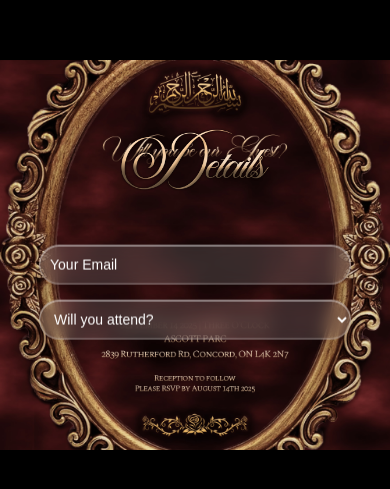
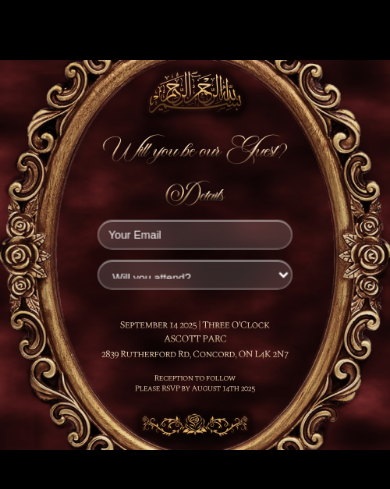
Before and after one commit to ibrazhassan/WeddingWebsite, a plain HTML site: page rsvp.html in a window 390 px wide. Shown: the part 167-656 px from the top of the page. Drawn offline with Linux system fonts and the light colour scheme.

Commit message:
Update rsvp.html

```diff
--- a/rsvp.html
+++ b/rsvp.html
@@ -146,10 +146,13 @@
   );
 }
 
+
+
 select.glass-card option {
   color: black;
   background-color: white;
 }
+
     /* From Uiverse.io by elijahgummer */
 .golden-button {
   touch-action: manipulation;
@@ -207,23 +210,35 @@ select.glass-card option {
 
 
 @media (max-width: 480px) {
+
+  .hide-mobile {
+    display: none !important;
+  }
+
   .form-container {
-        width: 80%;
-        padding: 20px;
-        transform: translate(-50%, -55%);
+    width: 50%;
+    padding: 15px;
+    transform: translate(-50%, -60%); /* Pushes form lower down */
   }
 
   input, select, button {
-        height: 40px;
-        font-size: 14px;
+    height: 30px;
+    font-size: 11px;
+    margin-bottom: 10px;
+    box-shadow: 0px 0px 50px 5px #000000;
+  }
+
+  .details-image {
+    width: 60px;
+    margin-bottom: 10px;
   }
 
   h2 {
-        font-size: 20px;
+    font-size: 18px;
   }
 
   #thankYouMessage {
-        font-size: 16px;
+    font-size: 14px;
   }
 }
   </style>
@@ -235,7 +250,7 @@ select.glass-card option {
 
   <div class="form-container">
 
-    <img src="details.png" alt="Details" class="details-image" />
+    <img src="details.png" alt="Details" class="details-image" id="detailsImage" />
 
 
 
@@ -276,6 +291,12 @@ select.glass-card option {
   attendanceSelect.classList.add('hidden');
   additionalDetails.classList.remove('hidden');
   thankYouMessage.classList.add('hidden');
+
+  // Hide the image only on mobile
+  const detailsImage = document.getElementById('detailsImage');
+  if (window.innerWidth <= 480) {
+    detailsImage.classList.add('hide-mobile');
+  }
 } else if (selected === "no") {
         emailInput.classList.add('hidden');
         attendanceSelect.classList.add('hidden');
```
Lines whose indentation alone changed are shown as unchanged.
